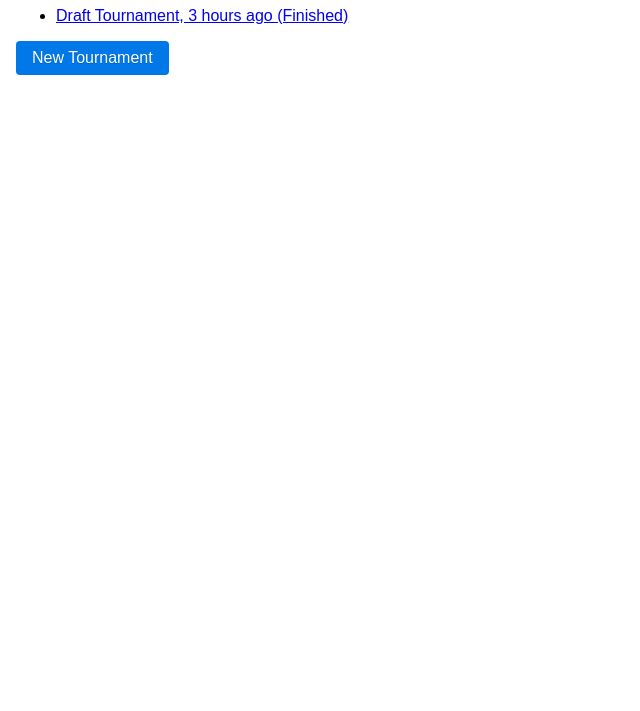
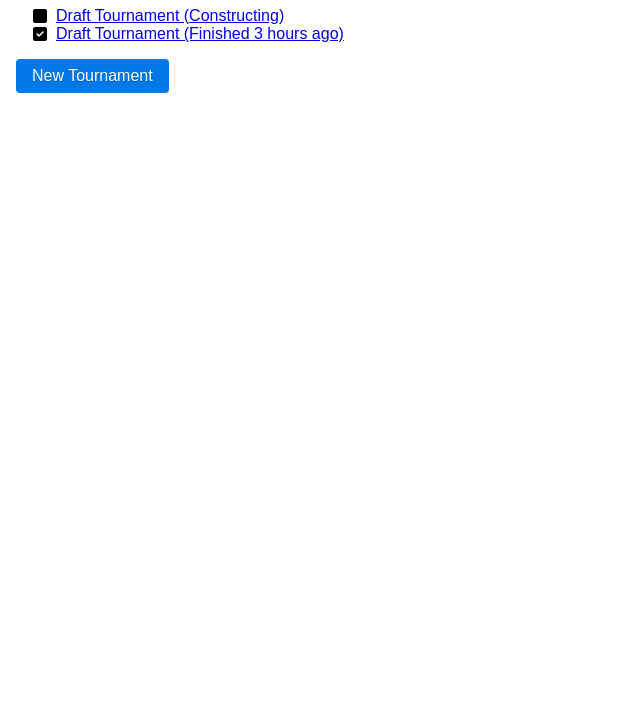
Before and after one commit to sparksp/mtg-tournament, a plain HTML site: page docs/prototype/index.html in a window 1280 px wide. Shown: the part 89-800 px from the top of the page, without its empty margins (0-640 px from the left). Drawn offline with nearby package versions, Linux system fonts and the light colour scheme.

Commit message:
Example exisint tournaments

```diff
--- a/docs/prototype/index.html
+++ b/docs/prototype/index.html
@@ -23,8 +23,9 @@
     <div class="pure-g">
         <div class="pure-u-1 l-box">
             <h1>Tournaments</h1>
-            <ul>
-                <li><a href="tournament-scores-final.html">Draft Tournament, 3 hours ago (Finished)</a></li>
+            <ul class="fa-ul">
+                <li><i class="fa-li fa fa-square"></i><a href="deck-construction.html">Draft Tournament (Constructing)</a></li>
+                <li><i class="fa-li fa fa-check-square"></i><a href="tournament-scores-final.html">Draft Tournament (Finished 3 hours ago)</a></li>
             </ul>
 
             <p><a class="pure-button button-primary" href="new-tournament.html">New Tournament</a></p>
```
Also changed, not shown: docs/prototype/drop-player.html (+1 -1 lines), docs/prototype/edit-player.html (+1 -1 lines), docs/prototype/remove-player.html (+1 -1 lines), docs/prototype/round-seating.html (+1 -1 lines).
